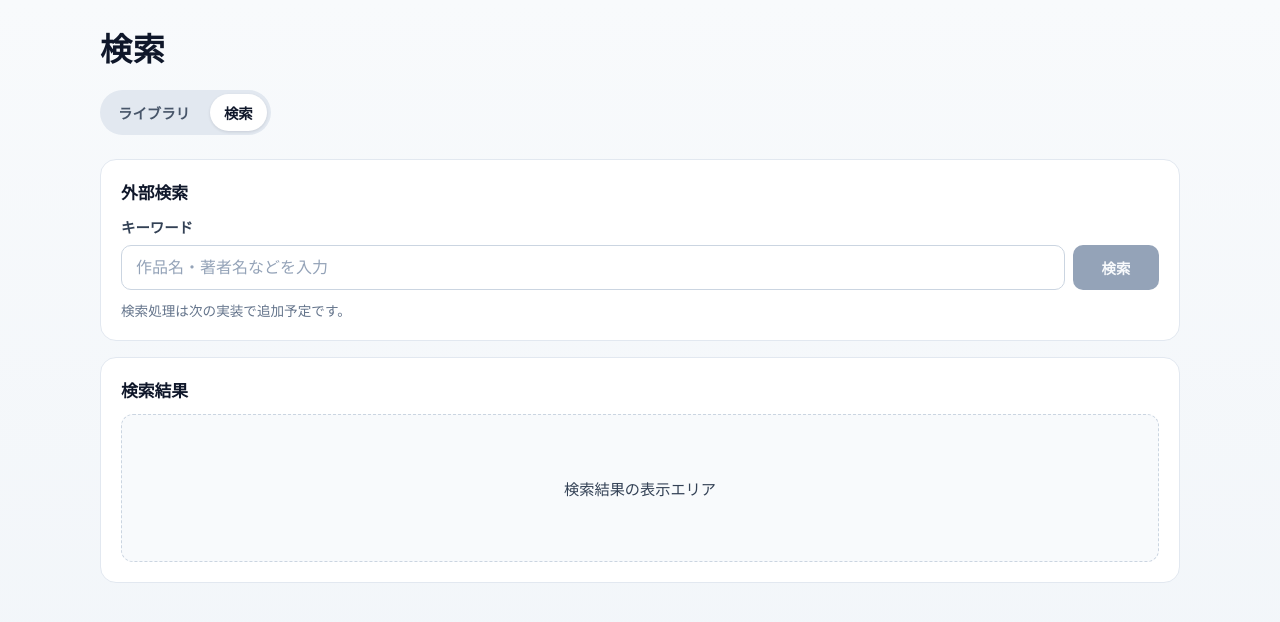
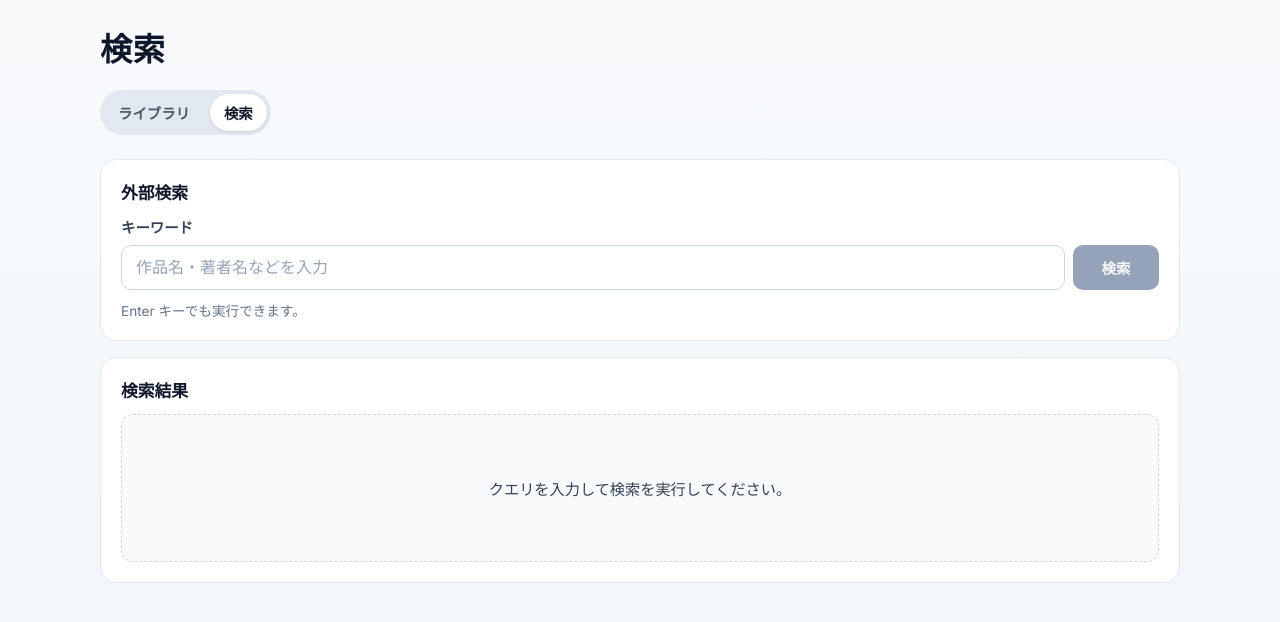
Before and after one commit to TUT-StudyClub/my-library, a Next.js app in the folder frontend/: page /search in a window 1280 px wide. Shown: the top 622 px of the page. Built offline with nearby package versions, Linux system fonts and the light colour scheme.

Commit message:
feat: 検索フォーム（入力欄＋検索ボタン）を実装

```diff
--- a/frontend/src/components/search/SearchTabPage.tsx
+++ b/frontend/src/components/search/SearchTabPage.tsx
@@ -1,7 +1,27 @@
+"use client";
+
 import Link from "next/link";
+import { type FormEvent, useState } from "react";
 import styles from "./SearchTabPage.module.css";
 
 export function SearchTabPage() {
+  const [query, setQuery] = useState("");
+  const [executedQuery, setExecutedQuery] = useState<string | null>(null);
+  const [validationError, setValidationError] = useState<string | null>(null);
+
+  const normalizedQuery = query.trim();
+
+  const handleSubmit = (event: FormEvent<HTMLFormElement>) => {
+    event.preventDefault();
+    if (normalizedQuery === "") {
+      setValidationError("キーワードを入力してください。");
+      return;
+    }
+
+    setValidationError(null);
+    setExecutedQuery(normalizedQuery);
+  };
+
   return (
     <main className={styles.page}>
       <div className={styles.container}>
@@ -18,6 +38,7 @@ export function SearchTabPage() {
 
         <section className={styles.section}>
           <h2 className={styles.sectionTitle}>外部検索</h2>
+          <form className={styles.searchForm} onSubmit={handleSubmit}>
             <label className={styles.searchLabel} htmlFor="catalogSearchInput">
               キーワード
             </label>
@@ -26,20 +47,41 @@ export function SearchTabPage() {
                 aria-label="外部検索キーワード"
                 className={styles.searchInput}
                 id="catalogSearchInput"
+                onChange={(event) => {
+                  setQuery(event.target.value);
+                  if (validationError !== null) {
+                    setValidationError(null);
+                  }
+                }}
                 placeholder="作品名・著者名などを入力"
                 type="text"
+                value={query}
               />
-            <button className={styles.searchButton} disabled type="button">
+              <button
+                className={styles.searchButton}
+                disabled={normalizedQuery === ""}
+                type="submit"
+              >
                 検索
               </button>
             </div>
-          <p className={styles.helperText}>検索処理は次の実装で追加予定です。</p>
+          </form>
+          <p className={styles.helperText}>Enter キーでも実行できます。</p>
+          {validationError !== null && (
+            <p aria-live="polite" className={styles.errorText} role="alert">
+              {validationError}
+            </p>
+          )}
         </section>
 
         <section className={styles.section}>
           <h2 className={styles.sectionTitle}>検索結果</h2>
           <div aria-live="polite" className={styles.statePanel}>
-            <p className={styles.statusText}>検索結果の表示エリア</p>
+            <p className={styles.statusText}>
+              {executedQuery === null
+                ? "クエリを入力して検索を実行してください。"
+                : `「${executedQuery}」で検索を実行しました。`}
+            </p>
           </div>
         </section>
       </div>
```
Lines whose indentation alone changed are shown as unchanged.
